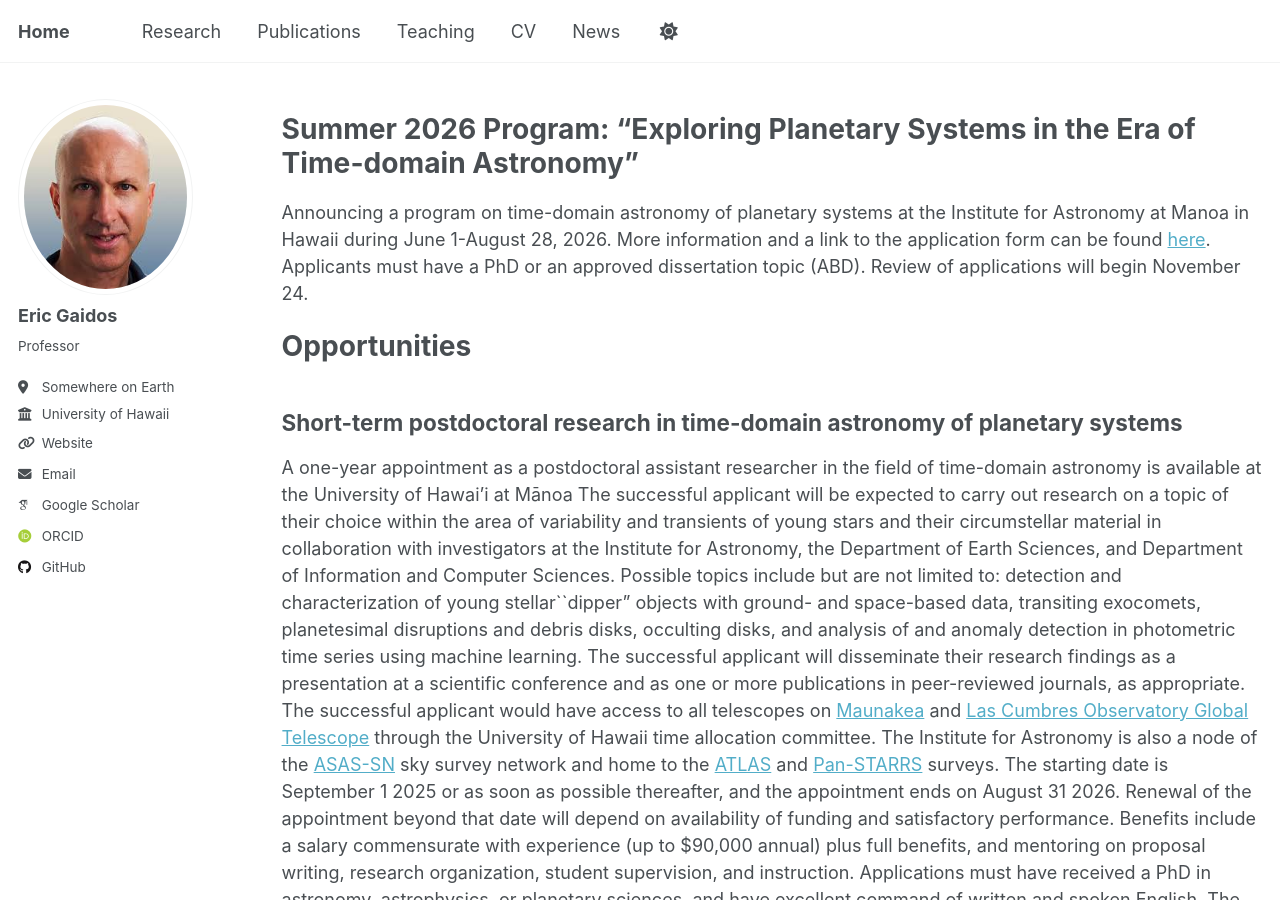
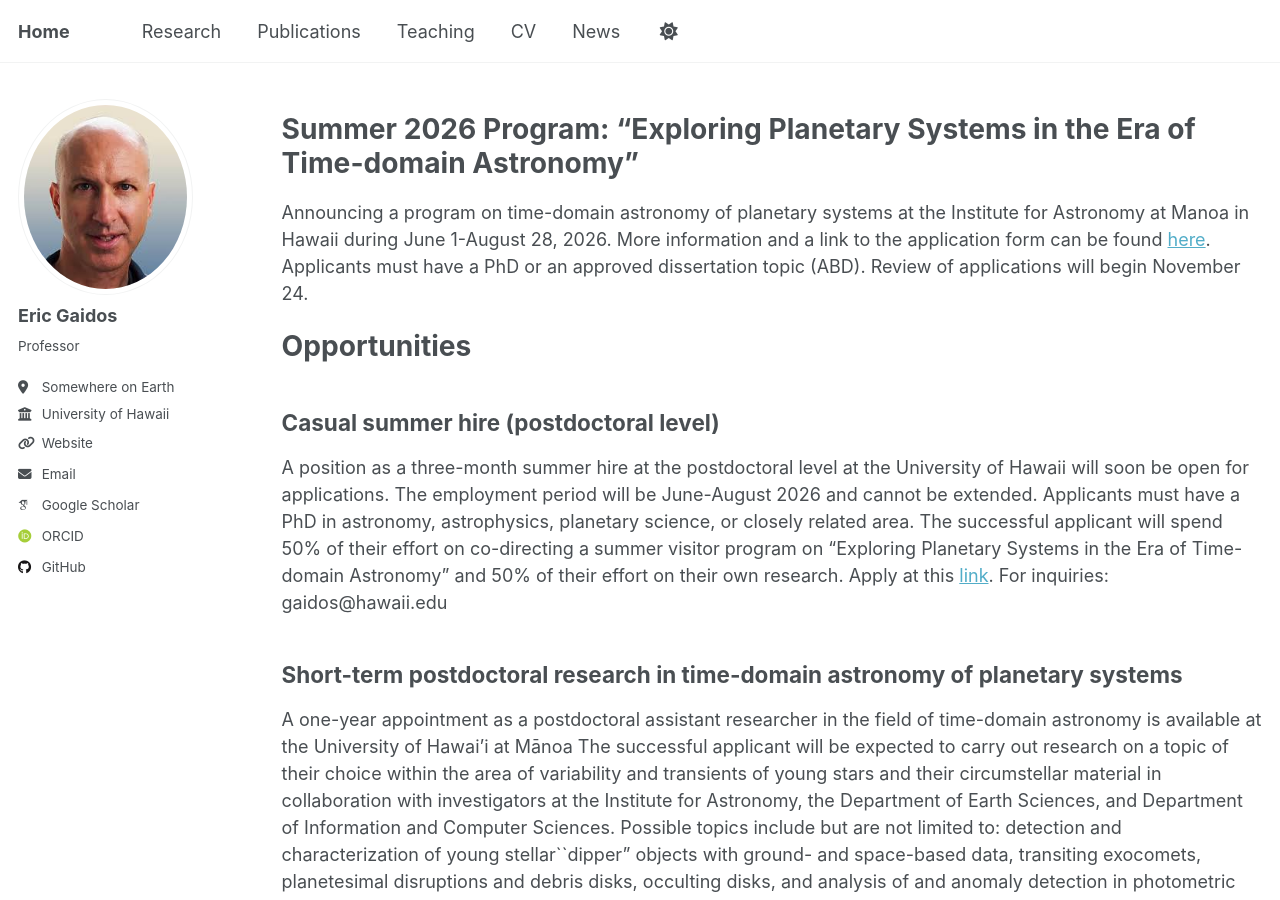
Before and after one commit to egaidos/egaidos.github.io, a Jekyll site: the page built from _pages/news.md, in a window 1280 px wide and 900 px high. Built offline with Jekyll 4.4.1, drawn with Linux system fonts in a browser that asks for light colours; some web fonts are replaced.

Commit message:
Update news.md

```diff
--- a/_pages/news.md
+++ b/_pages/news.md
@@ -17,6 +17,11 @@ Applicants must have a PhD or an approved dissertation topic (ABD).  Review of a
 Opportunities
 ======
 
+Casual summer hire (postdoctoral level)
+-------
+A position as a three-month summer hire at the postdoctoral level at the University of Hawaii will soon be open for applications.  The employment period will be June-August 2026 and cannot be extended.  Applicants must have a PhD in astronomy, astrophysics, planetary science, or closely related area.  The successful applicant will spend 50% of their effort on co-directing a summer visitor program on "Exploring Planetary Systems in the Era of Time-domain Astronomy" and 50% of their effort on their own research.   Apply at this [link](https://urldefense.com/v3/__https://www.hirenethawaii.com/vosnet/jobbanks/jobdetails.aspx?enc=9B8*uT7EfbEIDLIMZ8rhowzqyZjsNU1dBVrIZPNl61aLdeYEgg50x36hjNUp*PGjgNvz4o*KIUaVpg6eBrfY0OGsyzMZBBxKtGl4ssj3ofe81MqBX*z*CXOl9tn6rqP2cqX5KdwDvP0Nv9tyzxorJDFJGaHSHhj*xRUEIRqWTQ6SRB7Ntwvwp8sJIWi7BugloOrqRz*LuJ9hKvR8TmS8jj734okPYrvyKVKBqq5XYisdVx7Kc2Sh3MpahbJLI6mbgKxJyvCalD3xaqSgE28BfCZ8hXjTIpLKa8dSv*F*ZMTxUoTbXreUFcv3gI2ttxvD__;LysrLysrKysv!!PvDODwlR4mBZyAb0!VmJOsgFEGe0DuDZuACljBgdsj7uJos3e9ta-D_66q8eC2aUOY68yo9DuzaNUeoKHRCg5dIuNmMeW6eUwdw$).  For inquiries:  gaidos@hawaii.edu
+
+
 Short-term postdoctoral research in time-domain astronomy of planetary systems
 ------
 
```
